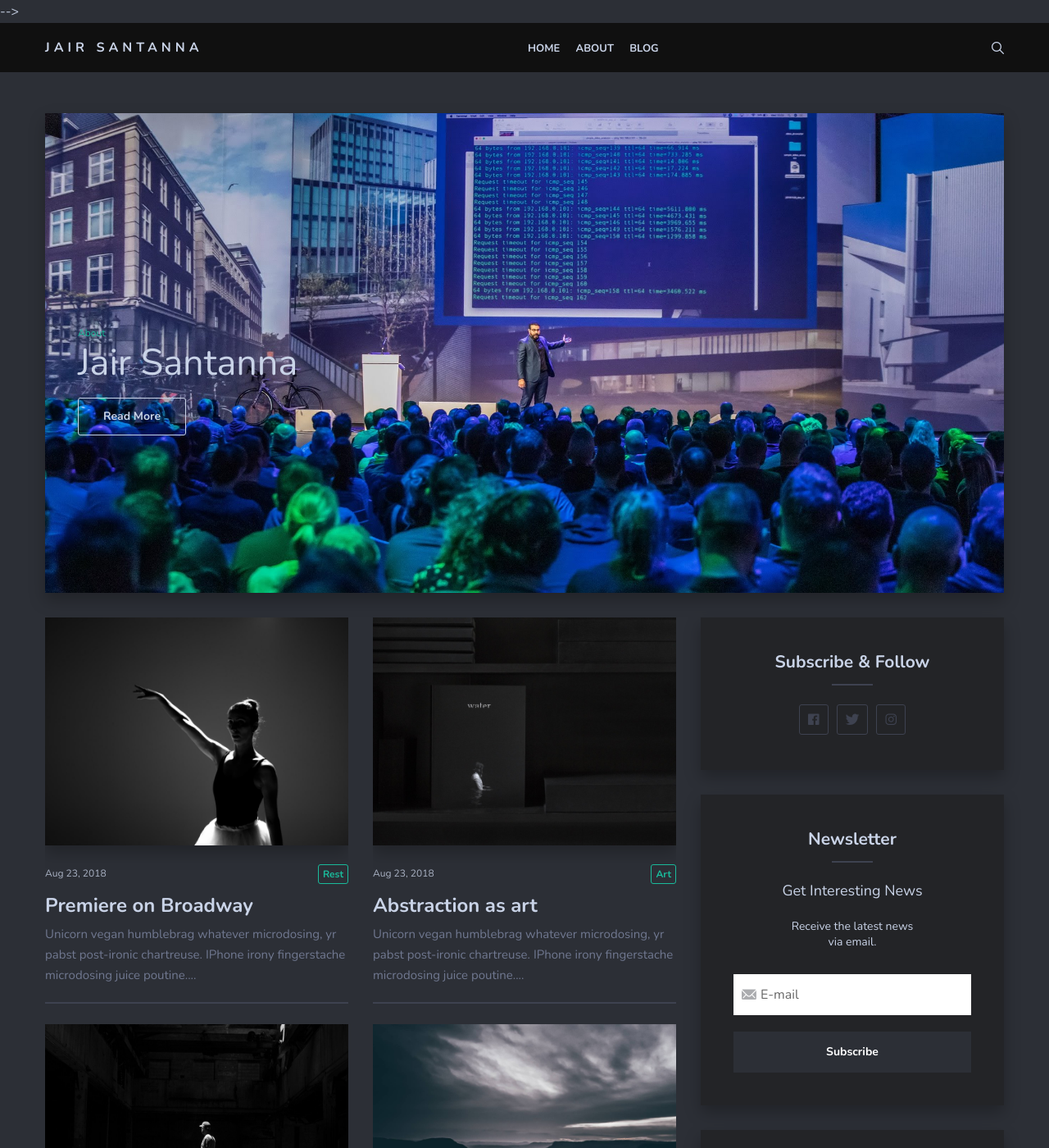
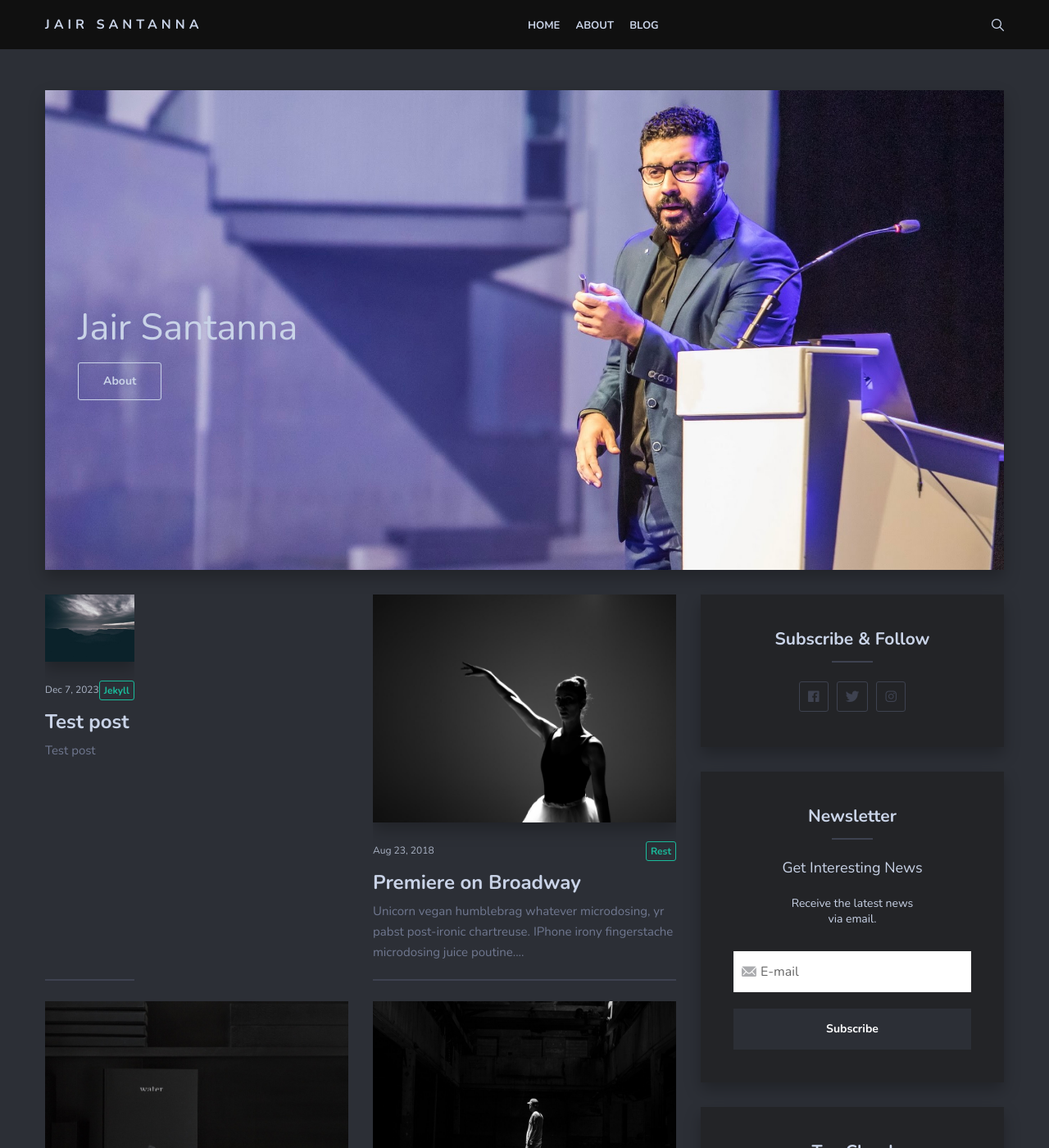
Before and after one commit to jjsantanna/jjsantanna.github.io, a Jekyll site: the page built from index.html, in a window 1280 px wide and 1400 px high. Shown: the whole window at 82% size. Built offline with Jekyll 4.4.1, drawn with Linux system fonts in a browser that asks for light colours; nearby versions of some CDN libraries; the list of posts is cut into pages by our own code.

Commit message:
fixing stuff

```diff
--- a/_layouts/default.html
+++ b/_layouts/default.html
@@ -8,7 +8,6 @@
   {% if site.google-analytics %}
     {% include google-analytics.html %}
   {% endif %}
-  <!-- {% include loader.html %} -->
   {% include header.html %}
 
       {{ content }}
--- a/index.html
+++ b/index.html
@@ -8,17 +8,10 @@ layout: default
 		{% if forloop.index <= 1 %}
 		<div class="col col-12">
 			<article class="article-first">
-				<div class="article-image-first" style="background-image: url({{"/img/02.jpg" | prepend: site.baseurl }})">
+				<div class="article-image-first" style="background-image: url({{"/img/01.jpg" | prepend: site.baseurl }})">
 					<div class="article-content-first">
-						<div class="article-tag">
-						{% if post.tags.size >= 1 %}
-							{% for tag in post.tags %}
-							<a href="{{ site.baseurl }}/tags#{{tag}}" class="tag">{{ tag }}</a>
-							{% endfor %}
-						{% else %} {% endif %}
-						</div>
 						<h2 class="article-title"><a href="{{ "/about/" | prepend: site.baseurl }}">{{post.title}}</a></h2>
-						<a href="{{ "/about/" | prepend: site.baseurl }}" class="button read-more">Read More</a>
+						<a href="{{ "/about/" | prepend: site.baseurl }}" class="button read-more">About</a>
 					</div>
 				</div>
 			</article> <!-- /.article-first -->
```
Also changed, not shown: _posts/2023-12-07-1.markdown (added, +8 -0 lines), _posts/2023-12-06-the-most-popular-mistakes.markdown (renamed from _posts/2023-12-07-the-most-popular-mistakes.markdown).
